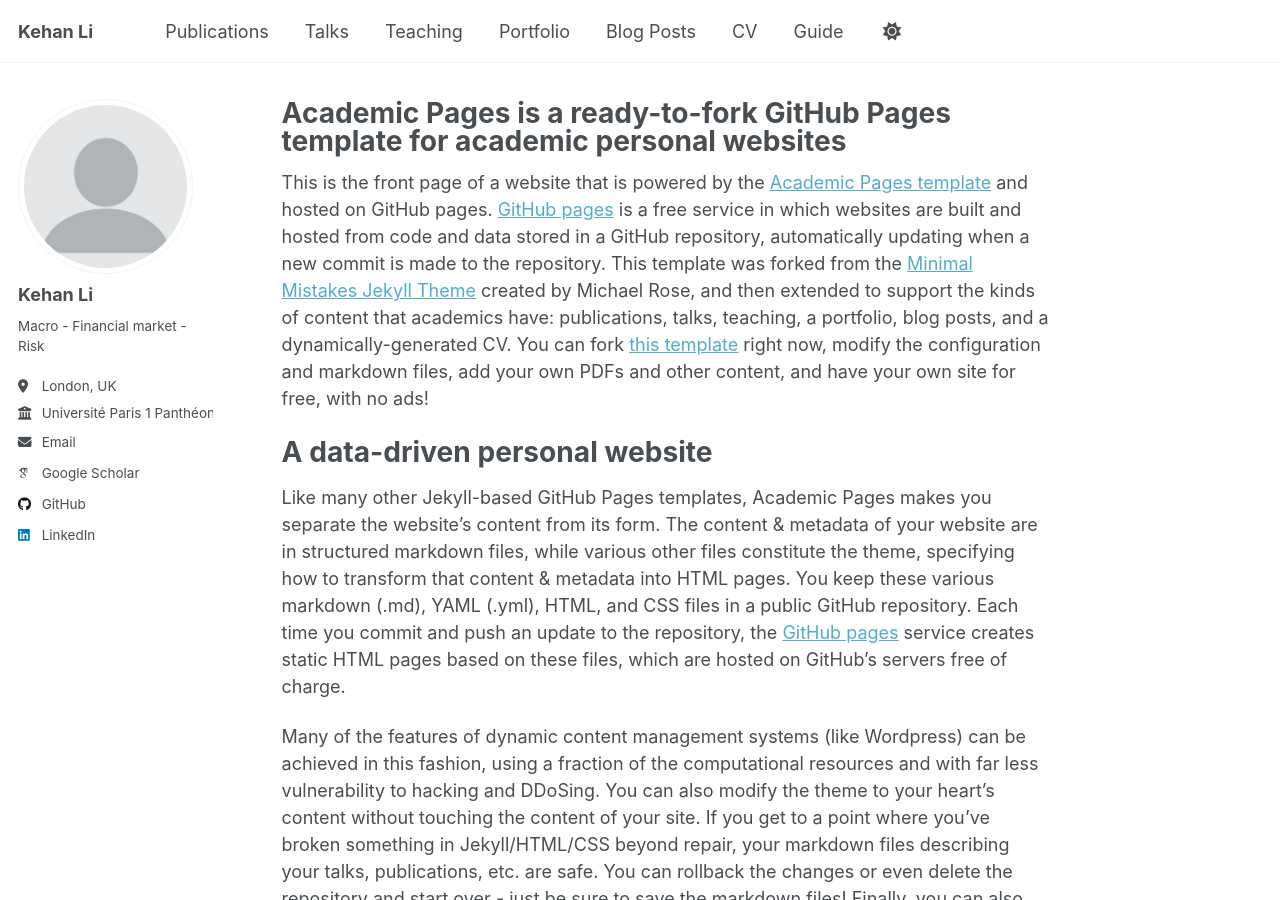
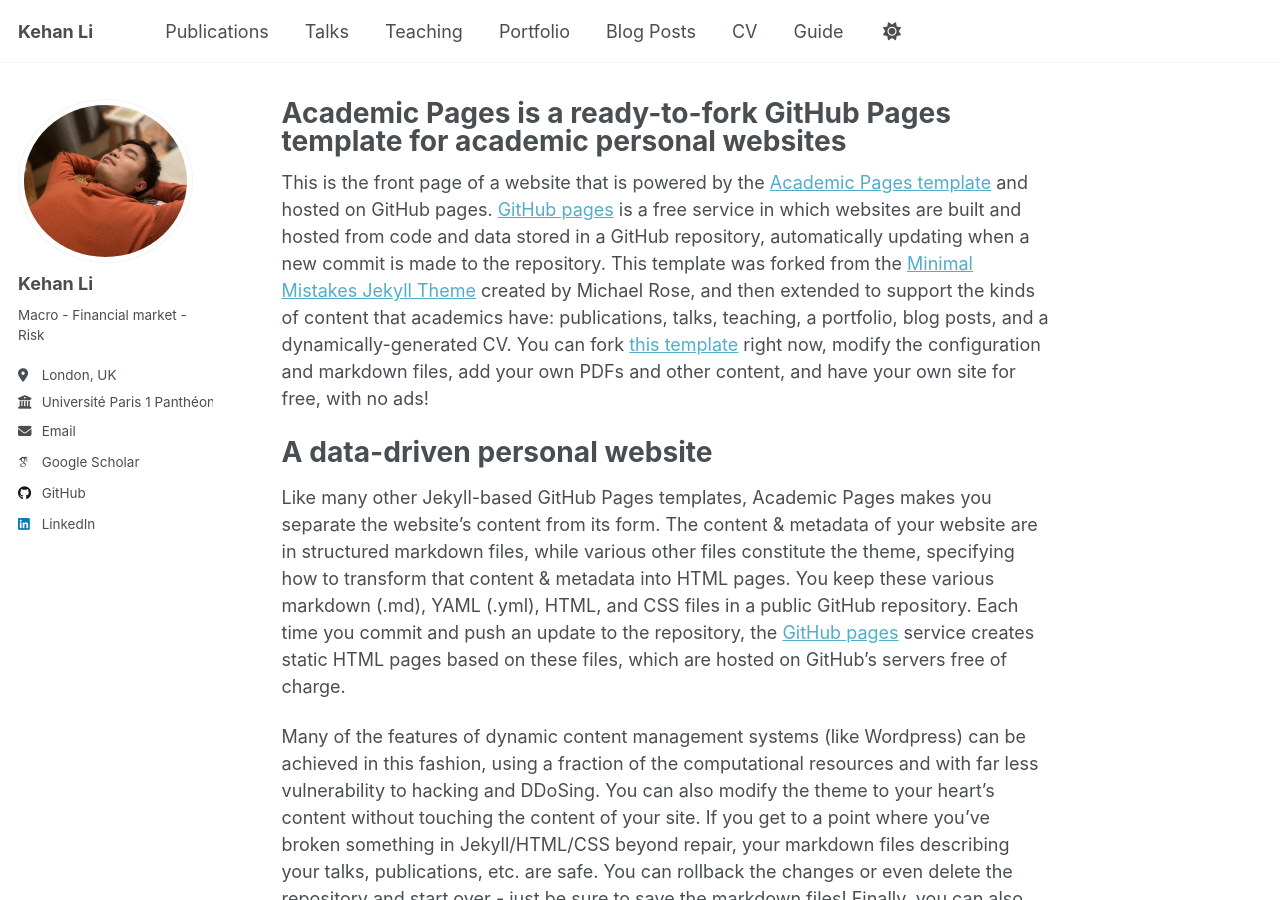
Before and after one commit to KehanLi-1123/KehanLi.github.io, a Jekyll site: the page built from _pages/about.md, in a window 1280 px wide and 900 px high. Built offline with Jekyll 4.4.1, drawn with Linux system fonts in a browser that asks for light colours; some web fonts are replaced.

Commit message:
Update _config.yml

```diff
--- a/_config.yml
+++ b/_config.yml
@@ -22,7 +22,7 @@ repository               : "academicpages/academicpages.github.io"
 #               Additional customization can be done by editing /_includes/author-profile.html
 author:
   # Biographic information
-  avatar           : "profile.png"
+  avatar           : "KL_smallSize.png"
   name             : "Kehan Li"
   pronouns         : # example: "she/her"
   bio              : "Macro - Financial market - Risk"
```
